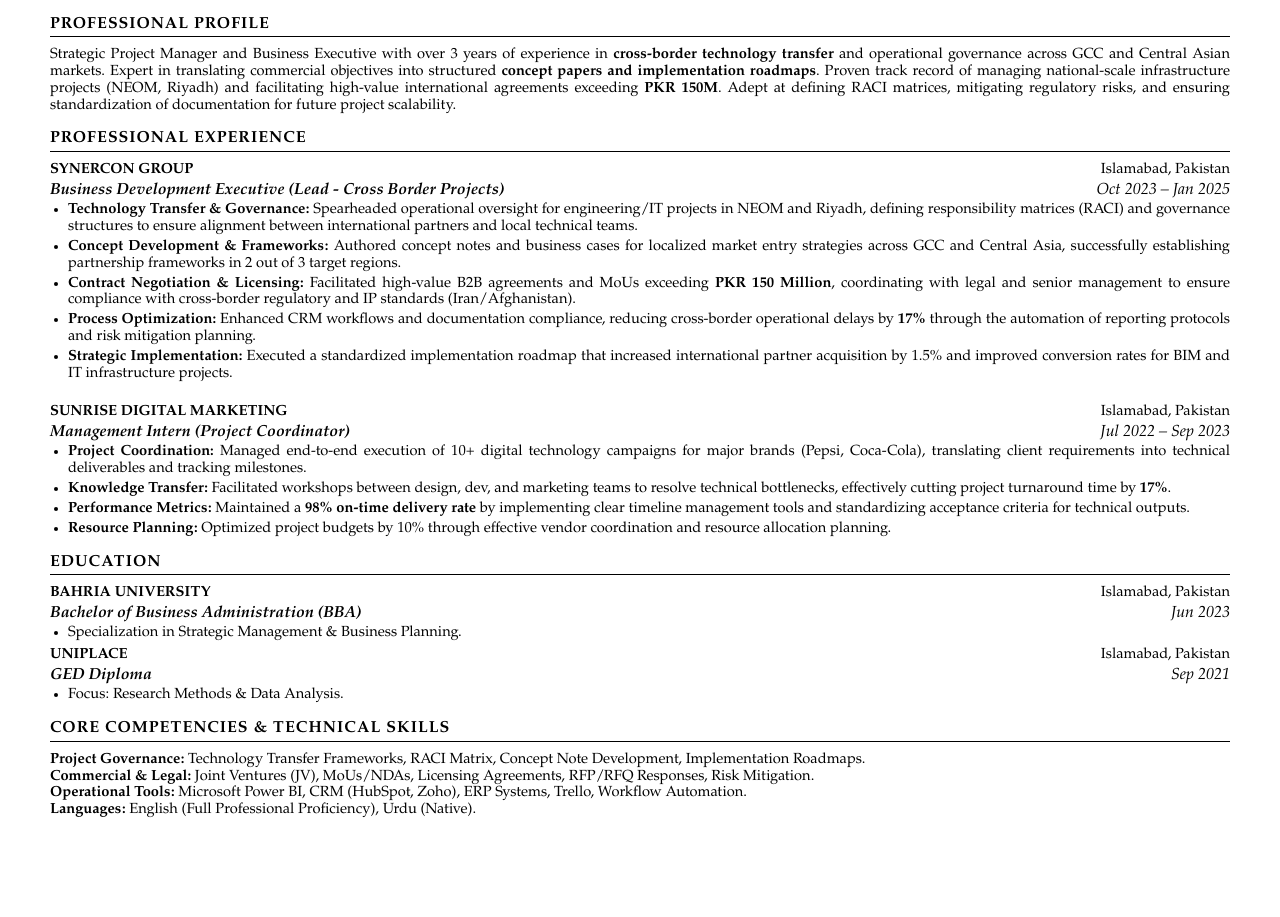
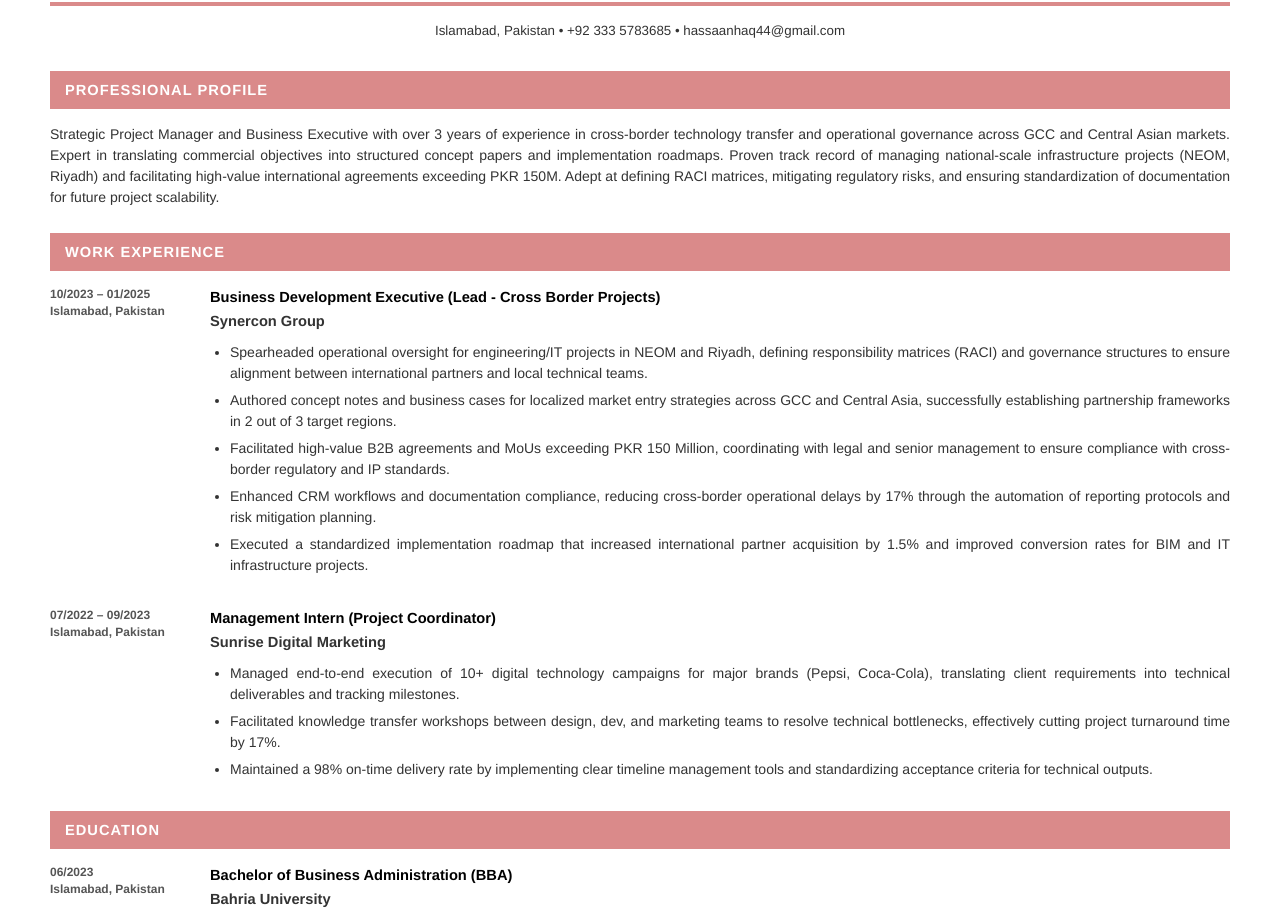
Before and after one commit to shehrozekhattak/hassaans-resume, a plain HTML site: page index.html in a window 1280 px wide. Shown: the part 104-1021 px from the top of the page. Before the commit the page ends 978 px from the top, so only its background shows below. Drawn offline with Linux system fonts and the light colour scheme.

Commit message:
Refactor resume styling and content layout
Updated formatting and structure of the resume, including changes to font styles, header sections, and content layout. Enhanced readability and modernized the design.

```diff
--- a/index.html
+++ b/index.html
@@ -5,111 +5,116 @@
     <meta name="viewport" content="width=device-width, initial-scale=1.0">
     <title>Hassaan Ul Haq - Resume</title>
     <style>
-        /* IVY LEAGUE STANDARD FORMATTING */
+        /* --- GLOBAL RESET & TYPOGRAPHY --- */
         @page {
             margin: 0;
             size: letter;
         }
         body {
-            font-family: "Garamond", "Times New Roman", serif;
-            line-height: 1.15;
-            color: #000000;
-            background: #ffffff;
+            /* Using a clean, modern sans-serif stack similar to the sample */
+            font-family: "Helvetica Neue", Helvetica, Arial, sans-serif;
+            color: #333333; /* Dark charcoal text */
+            line-height: 1.5;
             margin: 0;
-            padding: 40px 50px;
-            -webkit-print-color-adjust: exact;
+            padding: 40px 50px; /* Standard margins for PDF print */
+            background-color: #fff;
+            -webkit-print-color-adjust: exact; /* Ensures colors print correctly */
         }
 
-        /* HEADER */
+        /* --- HEADER SECTION --- */
         header {
             text-align: center;
-            margin-bottom: 20px;
+            margin-bottom: 30px;
         }
         h1 {
-            font-size: 24pt;
-            font-weight: normal;
-            text-transform: uppercase;
-            letter-spacing: 2px;
-            margin: 0 0 5px 0;
+            font-size: 28pt;
+            font-weight: 800; /* Extra bold */
+            margin: 0 0 10px 0;
             color: #000;
         }
+        /* The thick pink line under the name */
+        .header-divider {
+            height: 4px;
+            background-color: #DA8A8A; /* Salmon-pink matching the sample */
+            width: 100%;
+            margin-bottom: 15px;
+        }
         .contact-info {
-            font-size: 11pt;
-            margin-bottom: 5px;
-            color: #000;
+            font-size: 10pt;
+            color: #333;
         }
         .contact-info span {
-            margin: 0 5px;
+            margin: 0 3px;
         }
-        a {
-            color: #000;
-            text-decoration: none;
+        a { text-decoration: none; color: inherit; }
+
+        /* --- SECTION HEADERS (The pink bars) --- */
+        h2 {
+            background-color: #DA8A8A; /* Salmon-pink background */
+            color: white;
+            padding: 8px 15px;
+            font-size: 11pt;
+            text-transform: uppercase;
+            font-weight: bold;
+            margin: 25px 0 15px 0;
+            letter-spacing: 1px;
         }
 
-        /* SECTIONS */
-        section {
-            margin-bottom: 15px;
+        /* --- GENERAL CONTENT --- */
+        p {
+            font-size: 10.5pt;
+            margin: 0 0 10px 0;
+            text-align: justify;
         }
-        h2 {
-            font-size: 12pt;
-            text-transform: uppercase;
-            border-bottom: 1px solid #000;
-            padding-bottom: 3px;
-            margin: 15px 0 10px 0;
-            font-weight: bold;
-            letter-spacing: 1px;
-            color: #000;
-        }
-
-        /* CONTENT LAYOUT */
-        .role-header {
-            display: flex;
-            justify-content: space-between;
-            align-items: baseline;
-            margin-bottom: 2px;
-        }
-        .company {
-            font-weight: bold;
-            font-size: 11pt;
-            text-transform: uppercase;
-        }
-        .location {
-            font-size: 11pt;
-        }
-        .title-row {
-            display: flex;
-            justify-content: space-between;
-            font-style: italic;
-            margin-bottom: 3px;
-        }
-        .title {
-            font-weight: bold;
-        }
-        .date {
-            font-style: italic;
-        }
-
-        /* BULLETS */
         ul {
-            margin: 0 0 0 18px;
+            margin: 5px 0 0 20px;
             padding: 0;
             list-style-type: disc;
         }
         li {
+            font-size: 10.5pt;
+            margin-bottom: 6px; /* Slightly more breathing room between bullets */
+            text-align: justify;
+        }
+
+        /* --- EXPERIENCE SECTION LAYOUT (2-Column) --- */
+        .job-container {
+            display: flex;
+            margin-bottom: 25px; /* Spacing between job entries */
+        }
+        /* Left column for Dates/Location */
+        .job-left {
+            flex: 0 0 140px; /* Fixed width for the left column */
+            font-size: 9pt;
+            font-weight: bold;
+            color: #555; /* Slightly lighter text for dates */
+            padding-right: 20px;
+            line-height: 1.4;
+        }
+        /* Right column for Content */
+        .job-right {
+            flex: 1; /* Takes remaining space */
+        }
+        .job-title {
             font-size: 11pt;
-            margin-bottom: 3px;
-            text-align: justify;
+            font-weight: bold;
+            margin: 0 0 2px 0;
             color: #000;
         }
+        .company-name {
+            font-size: 11pt;
+            font-weight: bold;
+            margin-bottom: 10px;
+            color: #333;
+        }
 
-        /* SKILLS GRID */
-        .skills-container {
-            font-size: 11pt;
-            margin-top: 5px;
+        /* --- SKILLS SECTION --- */
+        .skill-item {
+            font-size: 10.5pt;
+            margin-bottom: 8px;
+        }
+        .skill-item strong {
             color: #000;
-        }
-        .skill-category {
-            font-weight: bold;
         }
     </style>
 </head>
@@ -117,95 +122,96 @@
 
     <header>
         <h1>Hassaan Ul Haq</h1>
+        <div class="header-divider"></div>
         <div class="contact-info">
-            <span>Islamabad, Pakistan</span> |
-            <span>+92 333 5783685</span> |
-            <a href="mailto:hassaanhaq44@gmail.com">hassaanhaq44@gmail.com</a>
+            Islamabad, Pakistan • +92 333 5783685 • <a href="mailto:hassaanhaq44@gmail.com">hassaanhaq44@gmail.com</a>
         </div>
     </header>
 
-    <section>
     <h2>Professional Profile</h2>
-        <div style="font-size: 11pt; text-align: justify; color: #000;">
-            Strategic Project Manager and Business Executive with over 3 years of experience in <strong>cross-border technology transfer</strong> and operational governance across GCC and Central Asian markets. Expert in translating commercial objectives into structured <strong>concept papers and implementation roadmaps</strong>. Proven track record of managing national-scale infrastructure projects (NEOM, Riyadh) and facilitating high-value international agreements exceeding <strong>PKR 150M</strong>. Adept at defining RACI matrices, mitigating regulatory risks, and ensuring standardization of documentation for future project scalability.
+    <p>
+        Strategic Project Manager and Business Executive with over 3 years of experience in cross-border technology transfer and operational governance across GCC and Central Asian markets. Expert in translating commercial objectives into structured concept papers and implementation roadmaps. Proven track record of managing national-scale infrastructure projects (NEOM, Riyadh) and facilitating high-value international agreements exceeding PKR 150M. Adept at defining RACI matrices, mitigating regulatory risks, and ensuring standardization of documentation for future project scalability.
+    </p>
+
+    <h2>Work Experience</h2>
+
+    <div class="job-container">
+        <div class="job-left">
+            10/2023 – 01/2025<br>
+            Islamabad, Pakistan
         </div>
-    </section>
+        <div class="job-right">
+            <div class="job-title">Business Development Executive (Lead - Cross Border Projects)</div>
+            <div class="company-name">Synercon Group</div>
+            <ul>
+                <li>Spearheaded operational oversight for engineering/IT projects in NEOM and Riyadh, defining responsibility matrices (RACI) and governance structures to ensure alignment between international partners and local technical teams.</li>
+                <li>Authored concept notes and business cases for localized market entry strategies across GCC and Central Asia, successfully establishing partnership frameworks in 2 out of 3 target regions.</li>
+                <li>Facilitated high-value B2B agreements and MoUs exceeding PKR 150 Million, coordinating with legal and senior management to ensure compliance with cross-border regulatory and IP standards.</li>
+                <li>Enhanced CRM workflows and documentation compliance, reducing cross-border operational delays by 17% through the automation of reporting protocols and risk mitigation planning.</li>
+                <li>Executed a standardized implementation roadmap that increased international partner acquisition by 1.5% and improved conversion rates for BIM and IT infrastructure projects.</li>
+            </ul>
+        </div>
+    </div>
 
-    <section>
-        <h2>Professional Experience</h2>
+    <div class="job-container">
+        <div class="job-left">
+            07/2022 – 09/2023<br>
+            Islamabad, Pakistan
+        </div>
+        <div class="job-right">
+            <div class="job-title">Management Intern (Project Coordinator)</div>
+            <div class="company-name">Sunrise Digital Marketing</div>
+            <ul>
+                <li>Managed end-to-end execution of 10+ digital technology campaigns for major brands (Pepsi, Coca-Cola), translating client requirements into technical deliverables and tracking milestones.</li>
+                <li>Facilitated knowledge transfer workshops between design, dev, and marketing teams to resolve technical bottlenecks, effectively cutting project turnaround time by 17%.</li>
+                <li>Maintained a 98% on-time delivery rate by implementing clear timeline management tools and standardizing acceptance criteria for technical outputs.</li>
+            </ul>
+        </div>
+    </div>
 
-        <div class="role-header">
-            <span class="company">Synercon Group</span>
-            <span class="location">Islamabad, Pakistan</span>
+    <h2>Education</h2>
+
+    <div class="job-container">
+        <div class="job-left">
+            06/2023<br>
+            Islamabad, Pakistan
         </div>
-        <div class="title-row">
-            <span class="title">Business Development Executive (Lead - Cross Border Projects)</span>
-            <span class="date">Oct 2023 – Jan 2025</span>
-        </div>
-        <ul>
-            <li><strong>Technology Transfer & Governance:</strong> Spearheaded operational oversight for engineering/IT projects in NEOM and Riyadh, defining responsibility matrices (RACI) and governance structures to ensure alignment between international partners and local technical teams.</li>
-            <li><strong>Concept Development & Frameworks:</strong> Authored concept notes and business cases for localized market entry strategies across GCC and Central Asia, successfully establishing partnership frameworks in 2 out of 3 target regions.</li>
-            <li><strong>Contract Negotiation & Licensing:</strong> Facilitated high-value B2B agreements and MoUs exceeding <strong>PKR 150 Million</strong>, coordinating with legal and senior management to ensure compliance with cross-border regulatory and IP standards (Iran/Afghanistan).</li>
-            <li><strong>Process Optimization:</strong> Enhanced CRM workflows and documentation compliance, reducing cross-border operational delays by <strong>17%</strong> through the automation of reporting protocols and risk mitigation planning.</li>
-            <li><strong>Strategic Implementation:</strong> Executed a standardized implementation roadmap that increased international partner acquisition by 1.5% and improved conversion rates for BIM and IT infrastructure projects.</li>
-        </ul>
-
-        <br>
-
-        <div class="role-header">
-            <span class="company">Sunrise Digital Marketing</span>
-            <span class="location">Islamabad, Pakistan</span>
-        </div>
-        <div class="title-row">
-            <span class="title">Management Intern (Project Coordinator)</span>
-            <span class="date">Jul 2022 – Sep 2023</span>
-        </div>
-        <ul>
-            <li><strong>Project Coordination:</strong> Managed end-to-end execution of 10+ digital technology campaigns for major brands (Pepsi, Coca-Cola), translating client requirements into technical deliverables and tracking milestones.</li>
-            <li><strong>Knowledge Transfer:</strong> Facilitated workshops between design, dev, and marketing teams to resolve technical bottlenecks, effectively cutting project turnaround time by <strong>17%</strong>.</li>
-            <li><strong>Performance Metrics:</strong> Maintained a <strong>98% on-time delivery rate</strong> by implementing clear timeline management tools and standardizing acceptance criteria for technical outputs.</li>
-            <li><strong>Resource Planning:</strong> Optimized project budgets by 10% through effective vendor coordination and resource allocation planning.</li>
-        </ul>
-    </section>
-
-    <section>
-        <h2>Education</h2>
-        <div class="role-header">
-            <span class="company">Bahria University</span>
-            <span class="location">Islamabad, Pakistan</span>
-        </div>
-        <div class="title-row">
-            <span class="title">Bachelor of Business Administration (BBA)</span>
-            <span class="date">Jun 2023</span>
-        </div>
+        <div class="job-right">
+            <div class="job-title">Bachelor of Business Administration (BBA)</div>
+            <div class="company-name">Bahria University</div>
             <ul>
                 <li>Specialization in Strategic Management & Business Planning.</li>
             </ul>
+        </div>
+    </div>
 
-        <div style="margin-top: 5px;"></div>
-
-        <div class="role-header">
-            <span class="company">Uniplace</span>
-            <span class="location">Islamabad, Pakistan</span>
+    <div class="job-container">
+        <div class="job-left">
+            09/2021<br>
+            Islamabad, Pakistan
         </div>
-        <div class="title-row">
-            <span class="title">GED Diploma</span>
-            <span class="date">Sep 2021</span>
-        </div>
+        <div class="job-right">
+            <div class="job-title">GED Diploma</div>
+            <div class="company-name">Uniplace</div>
             <ul>
                 <li>Focus: Research Methods & Data Analysis.</li>
             </ul>
-    </section>
+        </div>
+    </div>
 
-    <section>
-        <h2>Core Competencies & Technical Skills</h2>
-        <div class="skills-container">
-            <span class="skill-category">Project Governance:</span> Technology Transfer Frameworks, RACI Matrix, Concept Note Development, Implementation Roadmaps.<br>
-            <span class="skill-category">Commercial & Legal:</span> Joint Ventures (JV), MoUs/NDAs, Licensing Agreements, RFP/RFQ Responses, Risk Mitigation.<br>
-            <span class="skill-category">Operational Tools:</span> Microsoft Power BI, CRM (HubSpot, Zoho), ERP Systems, Trello, Workflow Automation.<br>
-            <span class="skill-category">Languages:</span> English (Full Professional Proficiency), Urdu (Native).
+    <h2>Technical Skills & Competencies</h2>
+    <div class="skill-item">
+        <strong>Project Governance:</strong> Technology Transfer Frameworks, RACI Matrix, Concept Note Development, Implementation Roadmaps.
     </div>
-    </section>
+    <div class="skill-item">
+        <strong>Commercial & Legal:</strong> Joint Ventures (JV), MoUs/NDAs, Licensing Agreements, RFP/RFQ Responses, Risk Mitigation.
+    </div>
+    <div class="skill-item">
+        <strong>Operational Tools:</strong> Microsoft Power BI, CRM (HubSpot, Zoho), ERP Systems, Trello, Workflow Automation.
+    </div>
+    <div class="skill-item">
+        <strong>Languages:</strong> English (Full Professional Proficiency), Urdu (Native).
+    </div>
 
 </body>
 </html>
```
Lines whose indentation alone changed are shown as unchanged.
